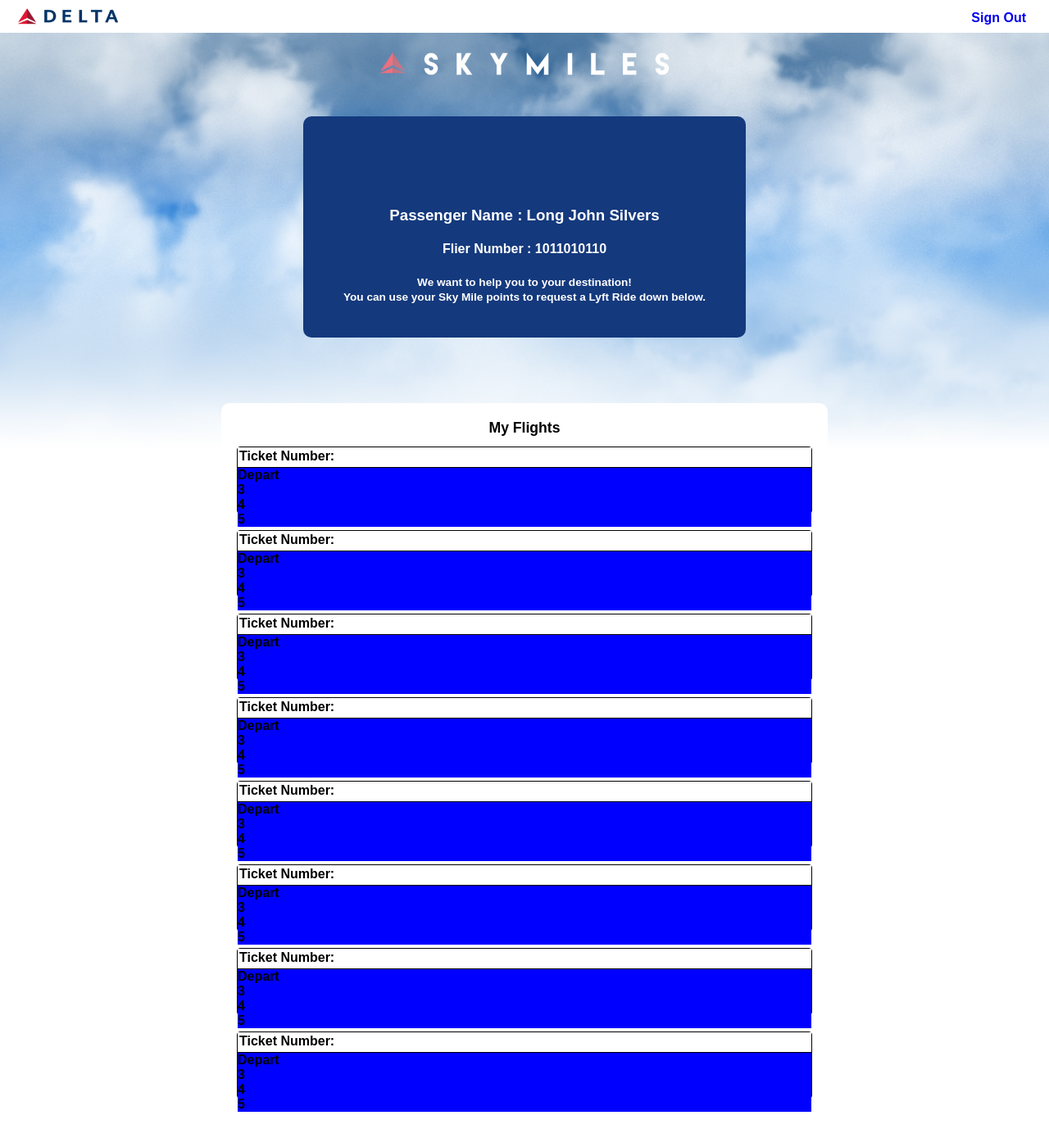
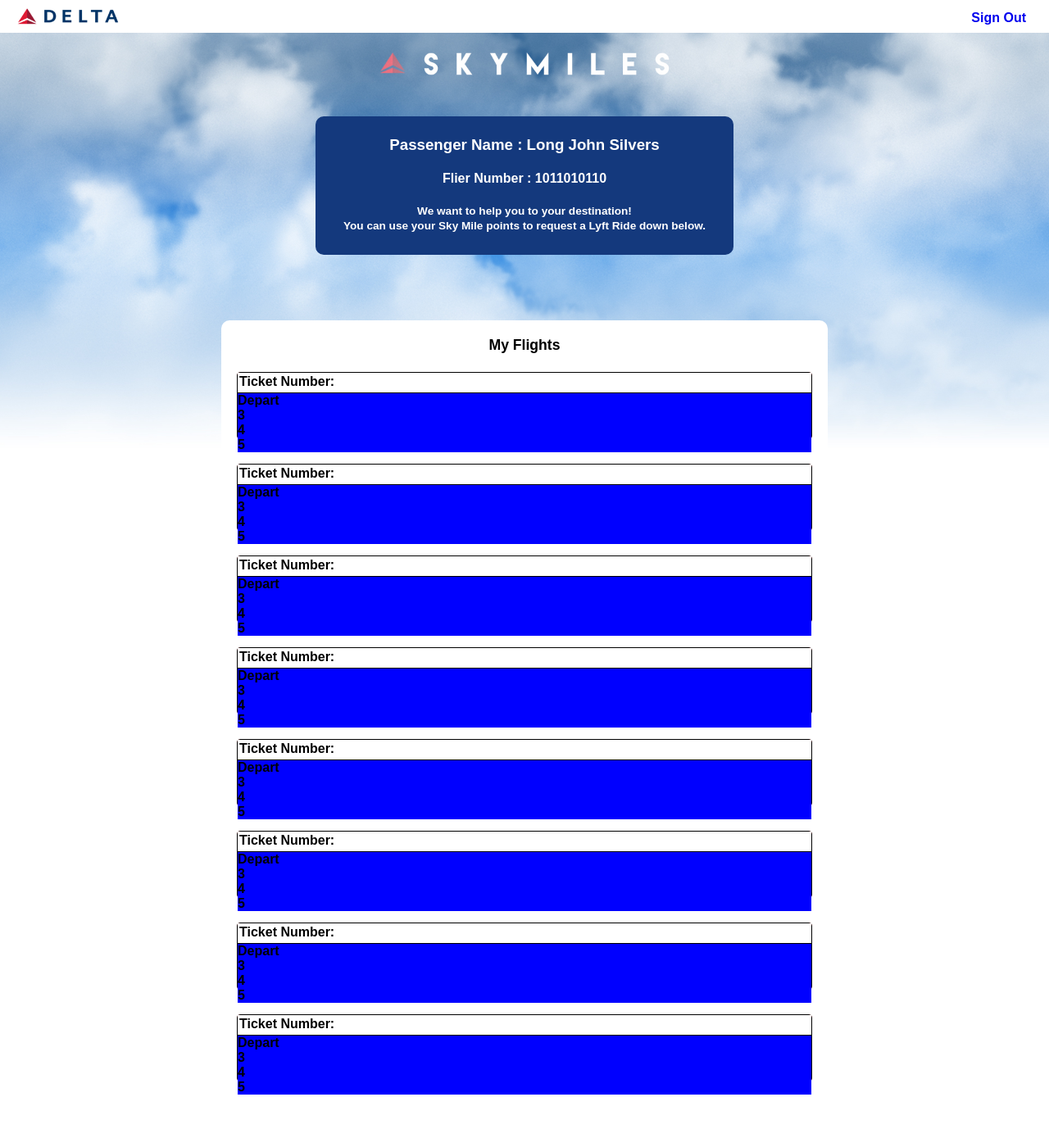
Before and after one commit to Forrestbob/hackgt-2016, a PHP site: page /dashboard.php in a window 1280 px wide. Shown: the whole page at 82% size. After the commit the page ends 1336 px from the top, so only its background shows below. Run offline with PHP 8.4, Linux system fonts and the light colour scheme.

Commit message:
dashboard fixed up

```diff
--- a/dashboard_style.css
+++ b/dashboard_style.css
@@ -10,7 +10,6 @@
 	color: white;
 	font-family: sans-serif;
 	text-align: center;
-	margin-top: 90px;
 }
 
 h4 {
@@ -30,7 +29,7 @@
 	color: black;
 	max-width: 500px;
 	align-items: center;
-	padding: 20px 20px;
+	padding: 5px;
 	border-radius: 10px;
 }
 
@@ -104,7 +103,9 @@
 	background-color: red;
 	width: 100%;
 	height: 80px;
+	border-radius: 16px;
 	margin-bottom: 20px;
+	margin-top: 10px;
 	border-radius: 4px;
 	border: solid 1px black;
 	display: -webkit-flex; /*safari*/
```
